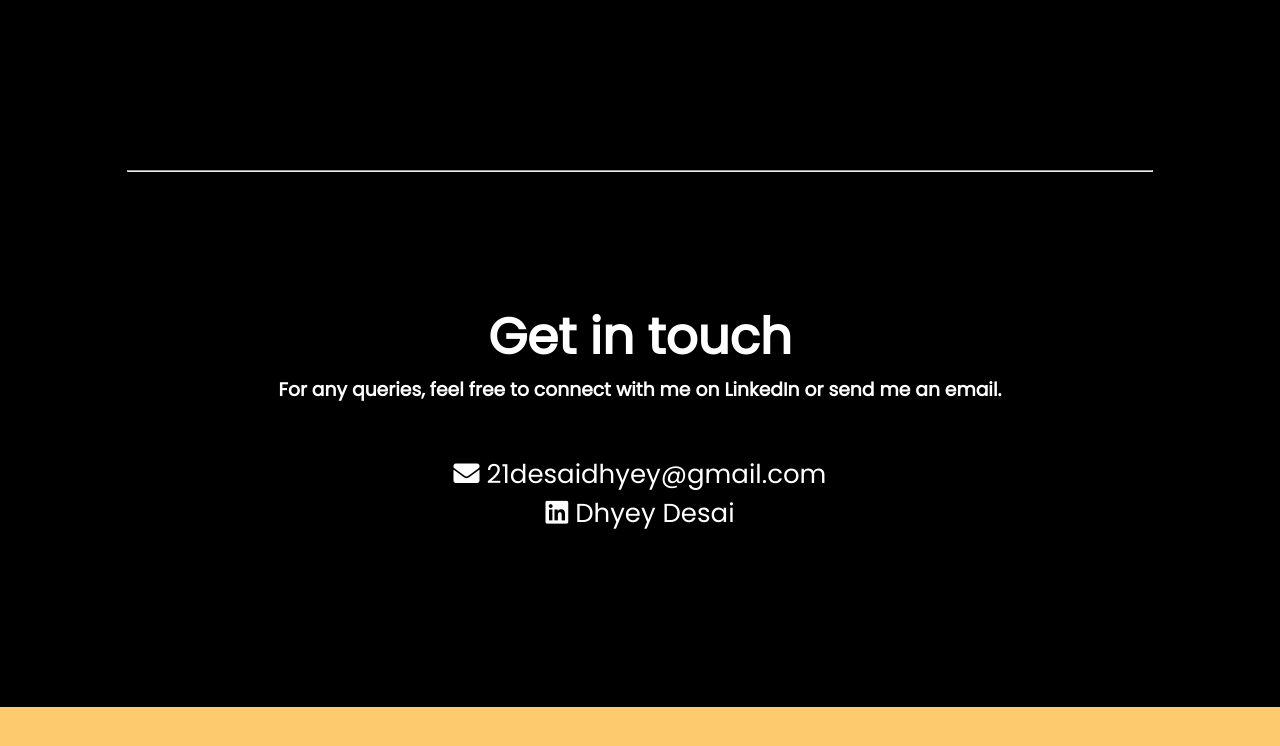
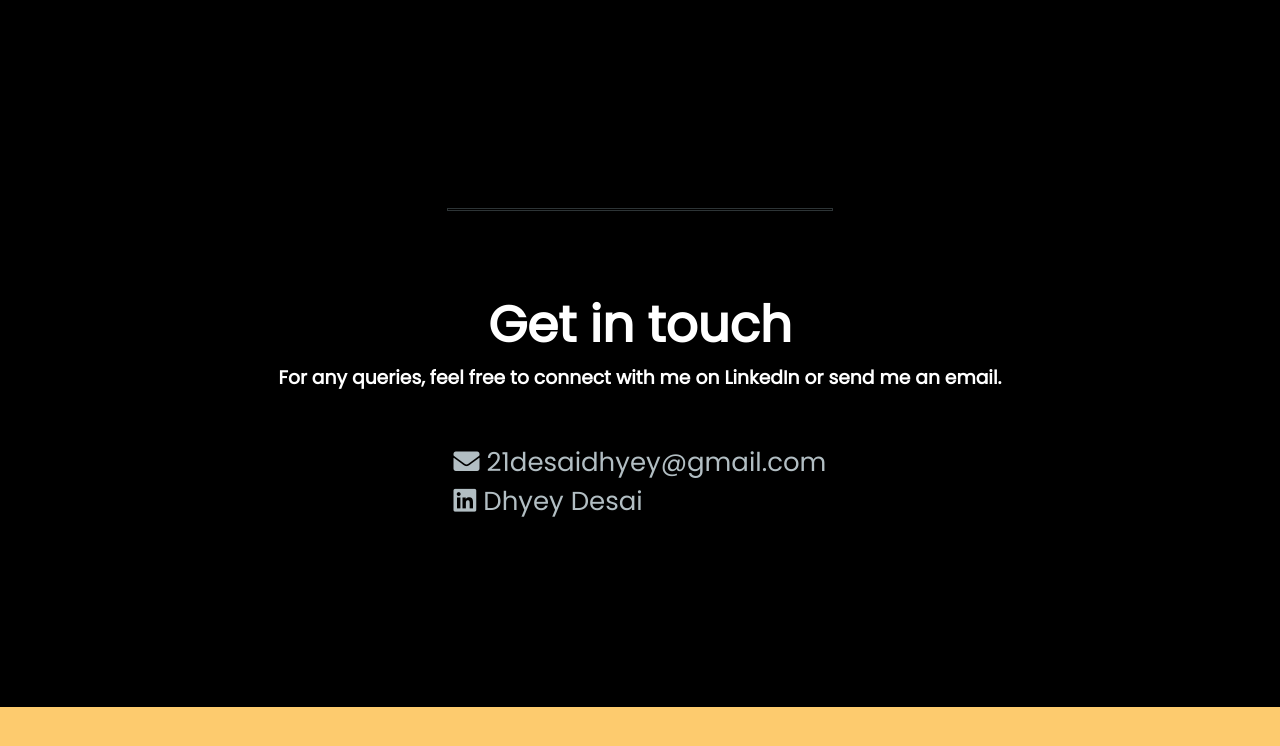
Before and after one commit to DhyeyDesai/DhyeyDesai, a plain HTML site: page index.html in a window 1280 px wide. Shown: the part 1144-1890 px from the top of the page. Drawn offline with nearby package versions, Linux system fonts and the light colour scheme.

Commit message:
style changes

```diff
--- a/index.css
+++ b/index.css
@@ -620,11 +620,12 @@ input:checked + .slide-container .nav label { display: block; }
 } */
 .contacts a{
     text-decoration: none;
-    color: white;
+    color: #b2bec3;
 }
 
 .contacts{
-    color: white;
+    text-align: left;
+    color: #b2bec3;
     margin:4%;
     font-size: 26px;
     display: flex;
@@ -638,11 +639,14 @@ input:checked + .slide-container .nav label { display: block; }
 } */
 hr{
     /* margin-top: 0%; */
-    width: 80%;
+    width: 30%;
+    height: 1px;
+    border: 0.5px solid #2d3436;
     margin-left: auto;
     margin-right: auto;
-    margin-bottom: 5%;
-    color: #dfe6e9;
+    margin-top: 2%;
+    margin-bottom: 1%;
+
     /* border: none; */
     /* color :yellow; */
 }
```
Also changed, not shown: index.html (+1 -0 lines).
